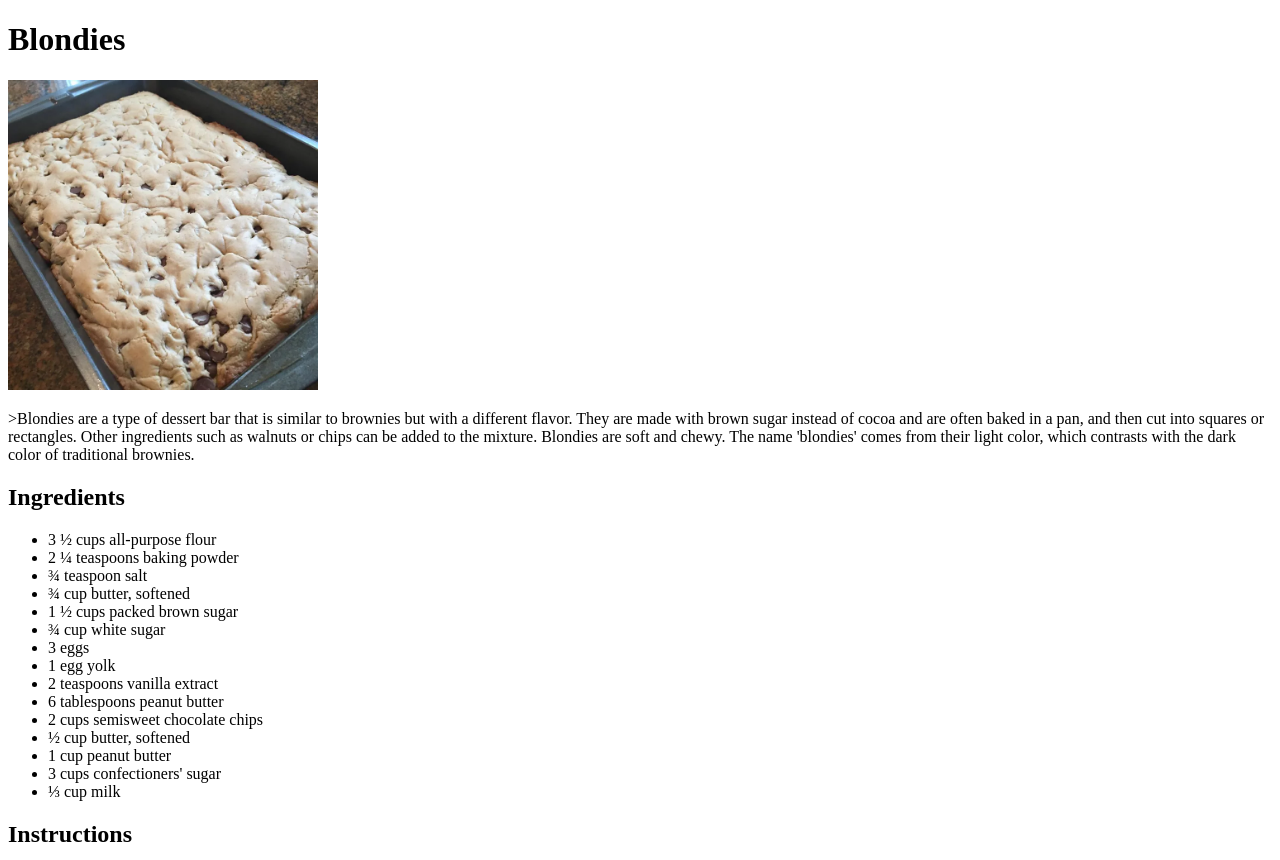
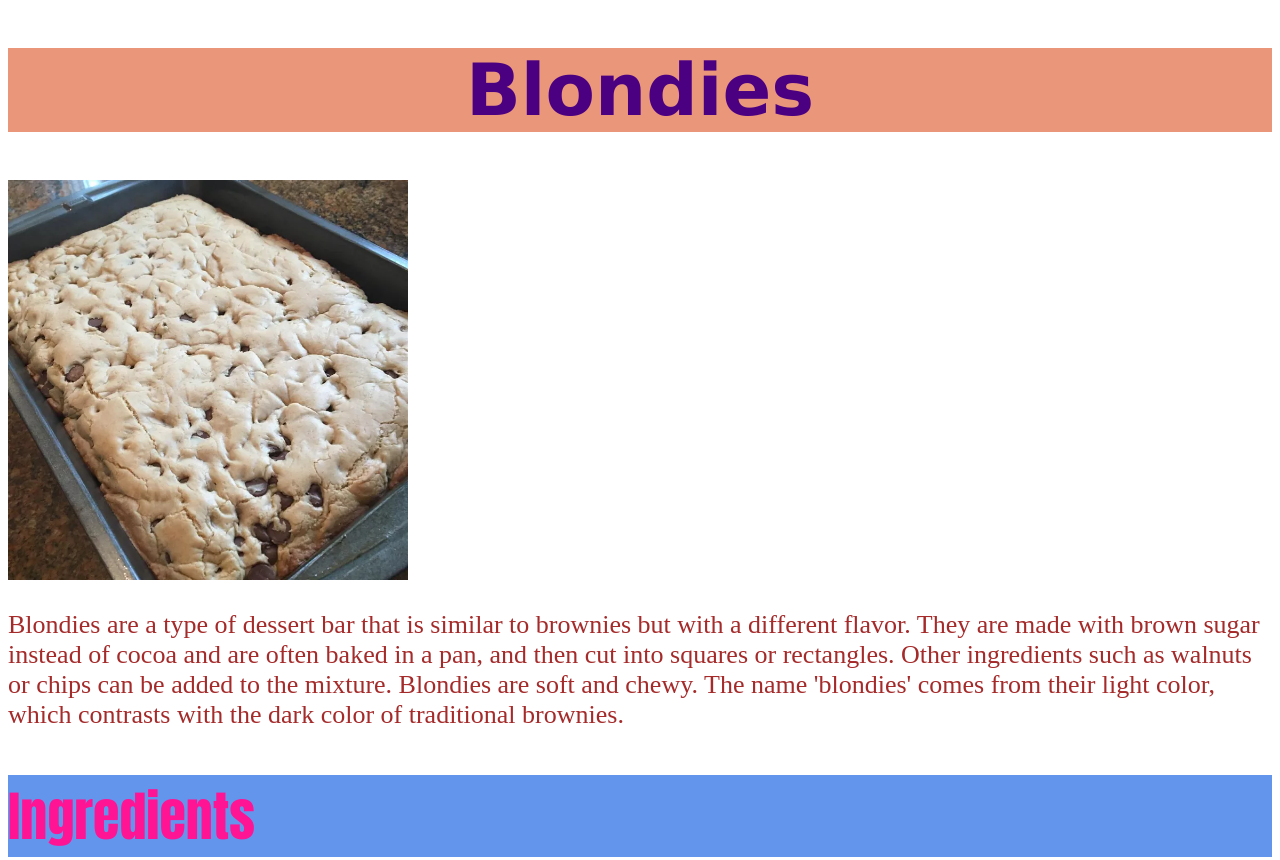
Before and after one commit to Nicolouiskayencodes/odin-recipes, a plain HTML site: page recipes/blondies.html in a window 1280 px wide. Shown: the top 860 px of the page. Drawn offline with Linux system fonts and the light colour scheme.

Commit message:
Style pages with css practice

```diff
--- a/recipes/blondies.html
+++ b/recipes/blondies.html
@@ -3,12 +3,13 @@
 <head>
   <meta charset="UTF-8">
   <meta name="viewport" content="width=device-width, initial-scale=1.0">
+  <link rel="stylesheet" href="../styles.css">
   <title>Blondies</title>
 </head>
 <body>
   <h1>Blondies</h1>
-  <img src="../images/blondie.jpg" alt="A pan of blondies" height="310" width="310">
-  <p>>Blondies are a type of dessert bar that is similar to brownies but with a different flavor. They are made with brown sugar instead of cocoa and are often baked in a pan, and then cut into squares or rectangles. Other ingredients such as walnuts or chips can be added to the mixture. Blondies are soft and chewy. The name 'blondies' comes from their light color, which contrasts with the dark color of traditional brownies.</p>
+  <img class="img" src="../images/blondie.jpg" alt="A pan of blondies">
+  <p class="description">Blondies are a type of dessert bar that is similar to brownies but with a different flavor. They are made with brown sugar instead of cocoa and are often baked in a pan, and then cut into squares or rectangles. Other ingredients such as walnuts or chips can be added to the mixture. Blondies are soft and chewy. The name 'blondies' comes from their light color, which contrasts with the dark color of traditional brownies.</p>
   <h2>Ingredients</h2>
   <ul>
     <li>3 ½ cups all-purpose flour</li>
--- /dev/null
+++ b/styles.css
@@ -0,0 +1,49 @@
+h1 {
+  font-size:72px;
+  font-family: 'Lucida Sans', 'Lucida Sans Regular', 'Lucida Grande', 'Lucida Sans Unicode', Geneva, Verdana, sans-serif;
+  background-color: darksalmon;
+  color:indigo;
+  text-align: center;
+  font-weight: bold;
+}
+
+.links {
+  font-weight:500;
+  text-align: left;
+  color: aqua;
+  background-color: black;
+}
+
+.links .link {
+  color:white;
+  font-size: 36px;
+}
+
+h2 {
+  font-size: 54px;
+  font-family: Impact, Haettenschweiler, 'Arial Narrow Bold', sans-serif;
+  background-color:cornflowerblue;
+  color:deeppink
+}
+
+.description {
+  color:brown;
+  font-size: 26px;
+}
+
+ul,
+ol {
+  background-color: lightseagreen;
+}
+
+li {
+  font-family: 'Franklin Gothic Medium', 'Arial Narrow', Arial, sans-serif;
+  background-color: lightseagreen;
+  font-size: 20px;
+}
+
+.img {
+  text-align: center;
+  width: 400px;
+  height:auto;
+}
```
Also changed, not shown: index.html (+5 -4 lines), recipes/yakisoba.html (+3 -2 lines), recipes/zhajiangmian.html (+3 -2 lines).
